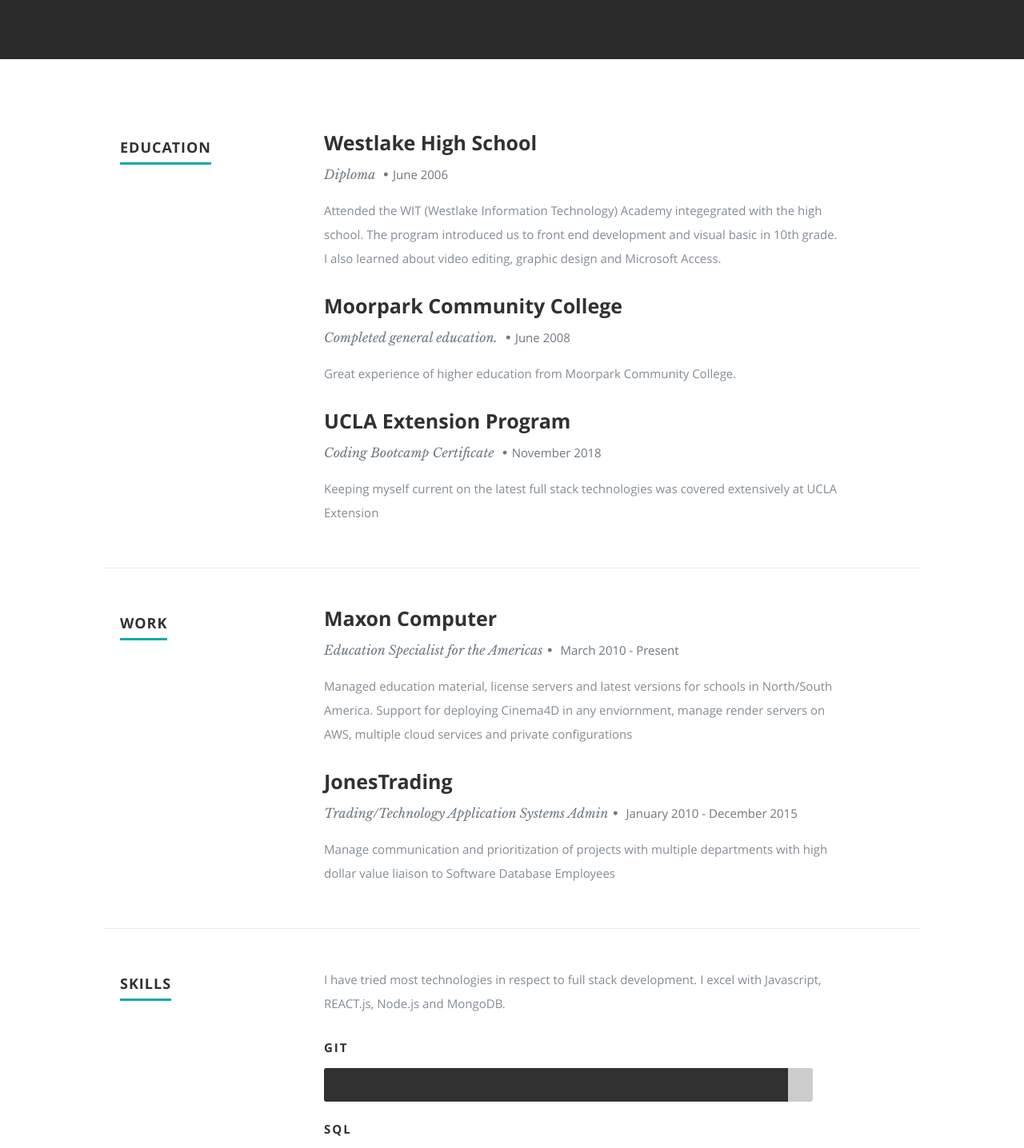
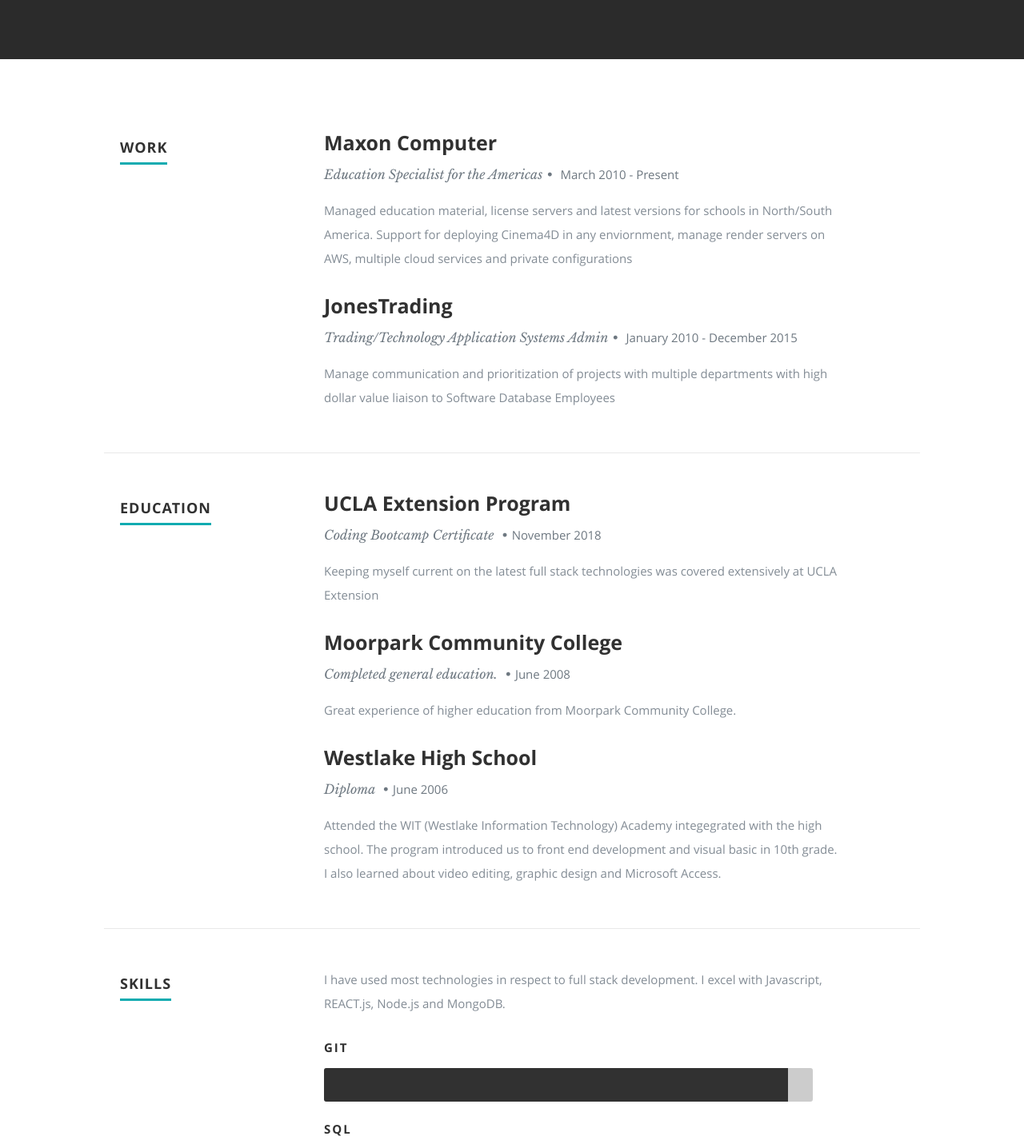
Before and after one commit to brandonjturner/brandonjturner.github.io, a React (Create React App) app: page / in a window 1280 px wide. Shown: the part 1272-2708 px from the top of the page at 80% size. Built offline with nearby package versions, Linux system fonts and the light colour scheme.

Commit message:
fixed portfolio

```diff
--- a/public/resumeData.json
+++ b/public/resumeData.json
@@ -30,13 +30,14 @@
     ]
   },
   "resume":{
-    "skillmessage":"I have tried most technologies in respect to full stack development. I excel with Javascript, REACT.js, Node.js and MongoDB.",
+    "skillmessage":"I have used most technologies in respect to full stack development. I excel with Javascript, REACT.js, Node.js and MongoDB.",
     "education":[
+
       {
-        "school":"Westlake High School",
-        "degree":"Diploma",
-        "graduated":"June 2006",
-        "description":"Attended the WIT (Westlake Information Technology) Academy integegrated with the high school. The program introduced us to front end development and visual basic in 10th grade. I also learned about video editing, graphic design and Microsoft Access."
+        "school":"UCLA Extension Program",
+        "degree":"Coding Bootcamp Certificate",
+        "graduated":"November 2018",
+        "description":"Keeping myself current on the latest full stack technologies was covered extensively at UCLA Extension"
       },
       {
         "school":"Moorpark Community College",
@@ -45,10 +46,10 @@
         "description":"Great experience of higher education from Moorpark Community College."
       },
       {
-        "school":"UCLA Extension Program",
-        "degree":"Coding Bootcamp Certificate",
-        "graduated":"November 2018",
-        "description":"Keeping myself current on the latest full stack technologies was covered extensively at UCLA Extension"
+        "school":"Westlake High School",
+        "degree":"Diploma",
+        "graduated":"June 2006",
+        "description":"Attended the WIT (Westlake Information Technology) Academy integegrated with the high school. The program introduced us to front end development and visual basic in 10th grade. I also learned about video editing, graphic design and Microsoft Access."
       }
     ],
     "work":[
--- a/src/Components/Resume.js
+++ b/src/Components/Resume.js
@@ -25,6 +25,20 @@
     return (
       <section id="resume">
 
+
+
+
+      <div className="row work">
+
+         <div className="three columns header-col">
+            <h1><span>Work</span></h1>
+         </div>
+
+         <div className="nine columns main-col">
+          {work}
+        </div>
+    </div>
+
       <div className="row education">
          <div className="three columns header-col">
             <h1><span>Education</span></h1>
@@ -38,20 +52,6 @@
             </div>
          </div>
       </div>
-
-
-      <div className="row work">
-
-         <div className="three columns header-col">
-            <h1><span>Work</span></h1>
-         </div>
-
-         <div className="nine columns main-col">
-          {work}
-        </div>
-    </div>
-
-
 
       <div className="row skill">
 
```
Also changed, not shown: src/Components/Contact.js (+0 -21 lines), 1 other file (tests, documents, lock files or other folders).
